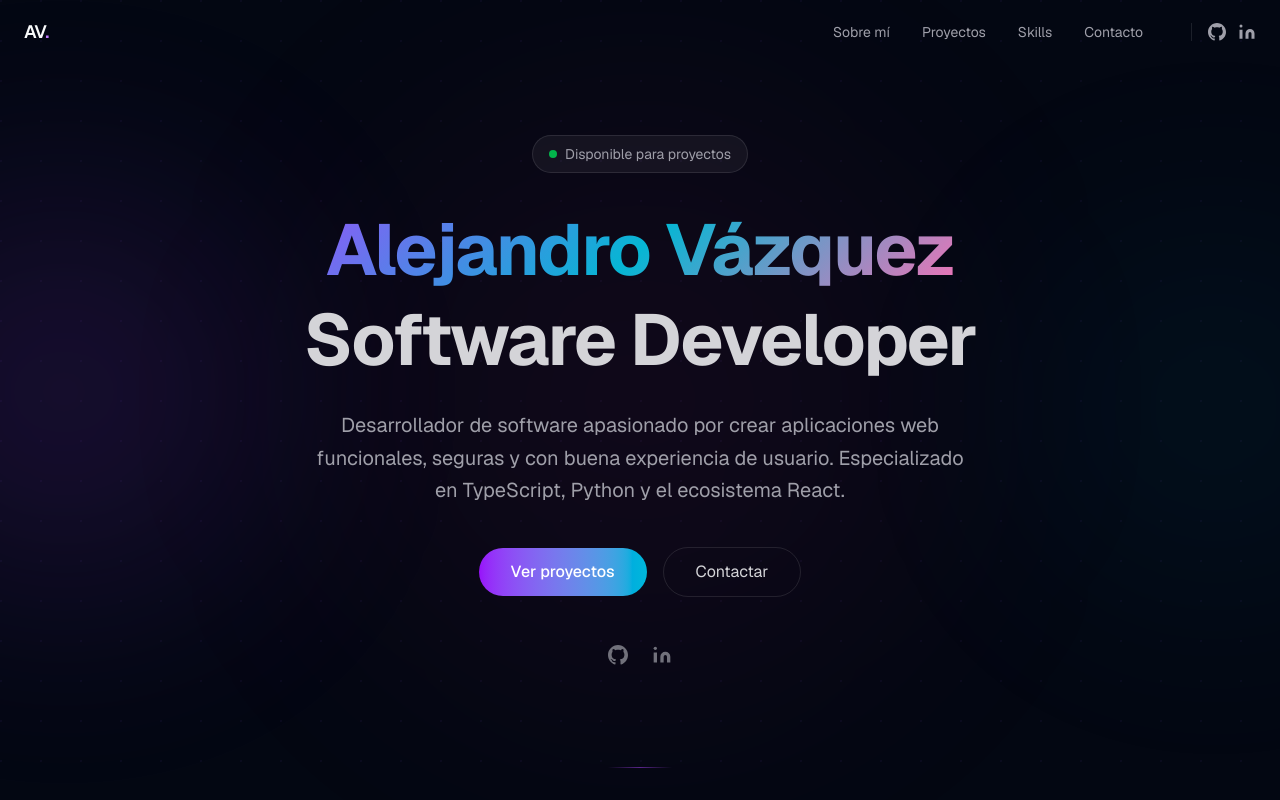
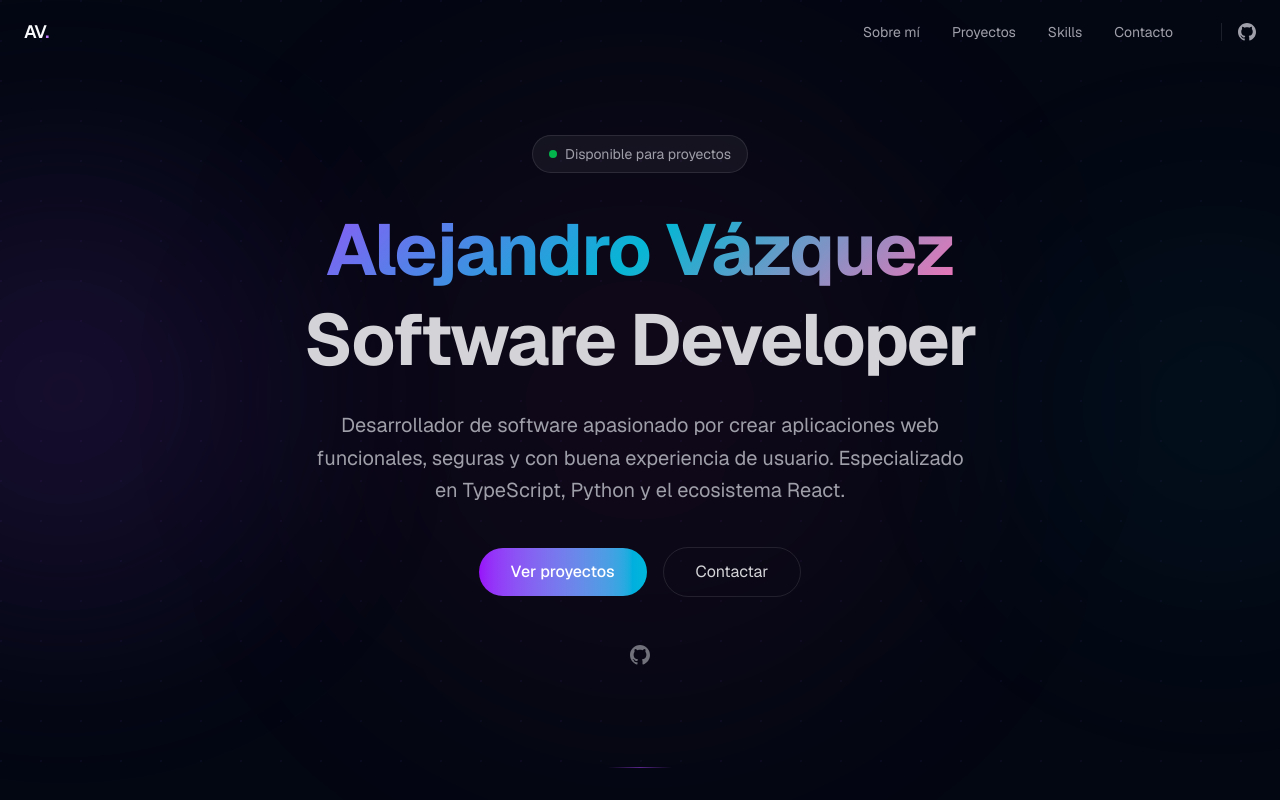
Before and after one commit to Vazquez-Alejandro/Portfolio, a Next.js app: page / in a window 1280 px wide. Shown: the top 800 px of the page. Built offline with nearby package versions, Linux system fonts and the light colour scheme.

Commit message:
Comentar enlaces de LinkedIn temporalmente

```diff
--- a/src/components/Contact.tsx
+++ b/src/components/Contact.tsx
@@ -49,15 +49,8 @@ export default function Contact() {
             <GithubIcon />
             GitHub
           </a>
-          <a
-            href="https://www.linkedin.com/in/alejandrovazquez82"
-            target="_blank"
-            rel="noopener noreferrer"
-            className="inline-flex items-center gap-2 px-6 py-3 rounded-full border border-white/10 text-zinc-300 hover:bg-white/5 transition-all duration-300"
-          >
-            <LinkedinIcon />
-            LinkedIn
-          </a>
+          {/* LinkedIn link comentado */}
+
         </div>
 
         <div className="max-w-md mx-auto">
--- a/src/components/Footer.tsx
+++ b/src/components/Footer.tsx
@@ -19,15 +19,8 @@ export default function Footer() {
           >
             <svg xmlns="http://www.w3.org/2000/svg" width="16" height="16" viewBox="0 0 24 24" fill="currentColor"><path d="M12 0c-6.626 0-12 5.373-12 12 0 5.302 3.438 9.8 8.207 11.387.599.111.793-.261.793-.577v-2.234c-3.338.726-4.033-1.416-4.033-1.416-.546-1.387-1.333-1.756-1.333-1.756-1.089-.745.083-.729.083-.729 1.205.084 1.839 1.237 1.839 1.237 1.07 1.834 2.807 1.304 3.492.997.107-.775.418-1.305.762-1.604-2.665-.305-5.467-1.334-5.467-5.931 0-1.311.469-2.381 1.236-3.221-.124-.303-.535-1.524.117-3.176 0 0 1.008-.322 3.301 1.23.957-.266 1.983-.399 3.003-.404 1.02.005 2.047.138 3.006.404 2.291-1.552 3.297-1.23 3.297-1.23.653 1.653.242 2.874.118 3.176.77.84 1.235 1.911 1.235 3.221 0 4.609-2.807 5.624-5.479 5.921.43.372.823 1.102.823 2.222v3.293c0 .319.192.694.801.576 4.765-1.589 8.199-6.086 8.199-11.386 0-6.627-5.373-12-12-12z"/></svg>
           </a>
-          <a
-            href="https://www.linkedin.com/in/alejandrovazquez82"
-            target="_blank"
-            rel="noopener noreferrer"
-            className="text-zinc-500 hover:text-zinc-300 transition-colors"
-            aria-label="LinkedIn"
-          >
-            <svg xmlns="http://www.w3.org/2000/svg" width="16" height="16" viewBox="0 0 24 24" fill="currentColor"><path d="M16 8a6 6 0 0 1 6 6v7h-4v-7a2 2 0 0 0-2-2 2 2 0 0 0-2 2v7h-4v-7a6 6 0 0 1 6-6z"/><rect width="4" height="12" x="2" y="9"/><circle cx="4" cy="4" r="2"/></svg>
-          </a>
+          {/* LinkedIn link comentado */}
+
           <a
             href="mailto:vazquezale82@gmail.com"
             className="text-zinc-500 hover:text-zinc-300 transition-colors"
--- a/src/components/Header.tsx
+++ b/src/components/Header.tsx
@@ -66,15 +66,7 @@ export default function Header() {
             >
               <svg xmlns="http://www.w3.org/2000/svg" width="18" height="18" viewBox="0 0 24 24" fill="currentColor"><path d="M12 0c-6.626 0-12 5.373-12 12 0 5.302 3.438 9.8 8.207 11.387.599.111.793-.261.793-.577v-2.234c-3.338.726-4.033-1.416-4.033-1.416-.546-1.387-1.333-1.756-1.333-1.756-1.089-.745.083-.729.083-.729 1.205.084 1.839 1.237 1.839 1.237 1.07 1.834 2.807 1.304 3.492.997.107-.775.418-1.305.762-1.604-2.665-.305-5.467-1.334-5.467-5.931 0-1.311.469-2.381 1.236-3.221-.124-.303-.535-1.524.117-3.176 0 0 1.008-.322 3.301 1.23.957-.266 1.983-.399 3.003-.404 1.02.005 2.047.138 3.006.404 2.291-1.552 3.297-1.23 3.297-1.23.653 1.653.242 2.874.118 3.176.77.84 1.235 1.911 1.235 3.221 0 4.609-2.807 5.624-5.479 5.921.43.372.823 1.102.823 2.222v3.293c0 .319.192.694.801.576 4.765-1.589 8.199-6.086 8.199-11.386 0-6.627-5.373-12-12-12z"/></svg>
             </a>
-            <a
-              href="https://www.linkedin.com/in/alejandrovazquez82"
-              target="_blank"
-              rel="noopener noreferrer"
-              className="text-zinc-400 hover:text-zinc-100 transition-colors"
-              aria-label="LinkedIn"
-            >
-              <svg xmlns="http://www.w3.org/2000/svg" width="18" height="18" viewBox="0 0 24 24" fill="currentColor"><path d="M16 8a6 6 0 0 1 6 6v7h-4v-7a2 2 0 0 0-2-2 2 2 0 0 0-2 2v7h-4v-7a6 6 0 0 1 6-6z"/><rect width="4" height="12" x="2" y="9"/><circle cx="4" cy="4" r="2"/></svg>
-            </a>
+            {/* LinkedIn link comentado */}
           </div>
         </nav>
 
@@ -116,14 +108,7 @@ export default function Header() {
                 >
                   <svg xmlns="http://www.w3.org/2000/svg" width="22" height="22" viewBox="0 0 24 24" fill="currentColor"><path d="M12 0c-6.626 0-12 5.373-12 12 0 5.302 3.438 9.8 8.207 11.387.599.111.793-.261.793-.577v-2.234c-3.338.726-4.033-1.416-4.033-1.416-.546-1.387-1.333-1.756-1.333-1.756-1.089-.745.083-.729.083-.729 1.205.084 1.839 1.237 1.839 1.237 1.07 1.834 2.807 1.304 3.492.997.107-.775.418-1.305.762-1.604-2.665-.305-5.467-1.334-5.467-5.931 0-1.311.469-2.381 1.236-3.221-.124-.303-.535-1.524.117-3.176 0 0 1.008-.322 3.301 1.23.957-.266 1.983-.399 3.003-.404 1.02.005 2.047.138 3.006.404 2.291-1.552 3.297-1.23 3.297-1.23.653 1.653.242 2.874.118 3.176.77.84 1.235 1.911 1.235 3.221 0 4.609-2.807 5.624-5.479 5.921.43.372.823 1.102.823 2.222v3.293c0 .319.192.694.801.576 4.765-1.589 8.199-6.086 8.199-11.386 0-6.627-5.373-12-12-12z"/></svg>
                 </a>
-                <a
-                  href="https://www.linkedin.com/in/alejandrovazquez82"
-                  target="_blank"
-                  rel="noopener noreferrer"
-                  className="text-zinc-400 hover:text-zinc-100"
-                >
-                  <svg xmlns="http://www.w3.org/2000/svg" width="22" height="22" viewBox="0 0 24 24" fill="currentColor"><path d="M16 8a6 6 0 0 1 6 6v7h-4v-7a2 2 0 0 0-2-2 2 2 0 0 0-2 2v7h-4v-7a6 6 0 0 1 6-6z"/><rect width="4" height="12" x="2" y="9"/><circle cx="4" cy="4" r="2"/></svg>
-                </a>
+                {/* LinkedIn link comentado */}
                 <a
                   href="mailto:vazquezale82@gmail.com"
                   className="text-zinc-400 hover:text-zinc-100"
--- a/src/components/Hero.tsx
+++ b/src/components/Hero.tsx
@@ -80,15 +80,8 @@ export default function Hero() {
           >
             <svg xmlns="http://www.w3.org/2000/svg" width="20" height="20" viewBox="0 0 24 24" fill="currentColor"><path d="M12 0c-6.626 0-12 5.373-12 12 0 5.302 3.438 9.8 8.207 11.387.599.111.793-.261.793-.577v-2.234c-3.338.726-4.033-1.416-4.033-1.416-.546-1.387-1.333-1.756-1.333-1.756-1.089-.745.083-.729.083-.729 1.205.084 1.839 1.237 1.839 1.237 1.07 1.834 2.807 1.304 3.492.997.107-.775.418-1.305.762-1.604-2.665-.305-5.467-1.334-5.467-5.931 0-1.311.469-2.381 1.236-3.221-.124-.303-.535-1.524.117-3.176 0 0 1.008-.322 3.301 1.23.957-.266 1.983-.399 3.003-.404 1.02.005 2.047.138 3.006.404 2.291-1.552 3.297-1.23 3.297-1.23.653 1.653.242 2.874.118 3.176.77.84 1.235 1.911 1.235 3.221 0 4.609-2.807 5.624-5.479 5.921.43.372.823 1.102.823 2.222v3.293c0 .319.192.694.801.576 4.765-1.589 8.199-6.086 8.199-11.386 0-6.627-5.373-12-12-12z"/></svg>
           </a>
-          <a
-            href="https://www.linkedin.com/in/alejandrovazquez82"
-            target="_blank"
-            rel="noopener noreferrer"
-            className="text-zinc-500 hover:text-zinc-300 transition-colors"
-            aria-label="LinkedIn"
-          >
-            <svg xmlns="http://www.w3.org/2000/svg" width="20" height="20" viewBox="0 0 24 24" fill="currentColor"><path d="M16 8a6 6 0 0 1 6 6v7h-4v-7a2 2 0 0 0-2-2 2 2 0 0 0-2 2v7h-4v-7a6 6 0 0 1 6-6z"/><rect width="4" height="12" x="2" y="9"/><circle cx="4" cy="4" r="2"/></svg>
-          </a>
+          {/* LinkedIn link comentado */}
+
         </motion.div>
       </div>
 
```
